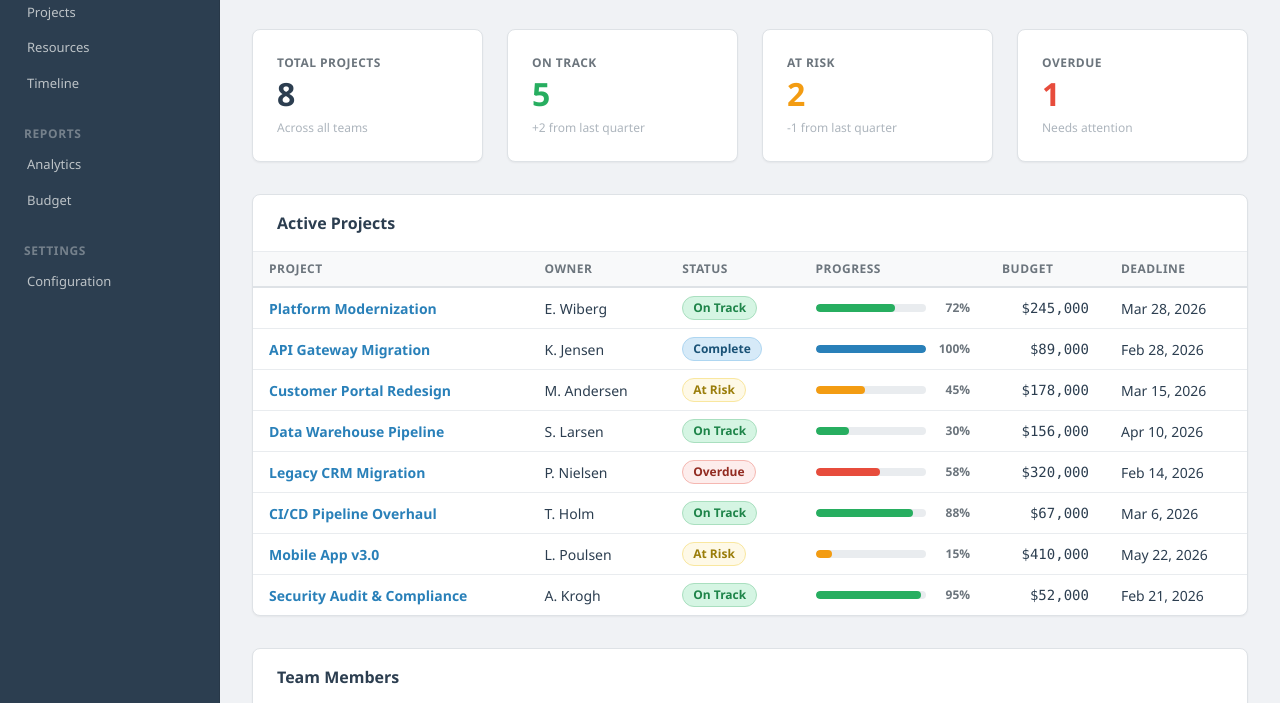
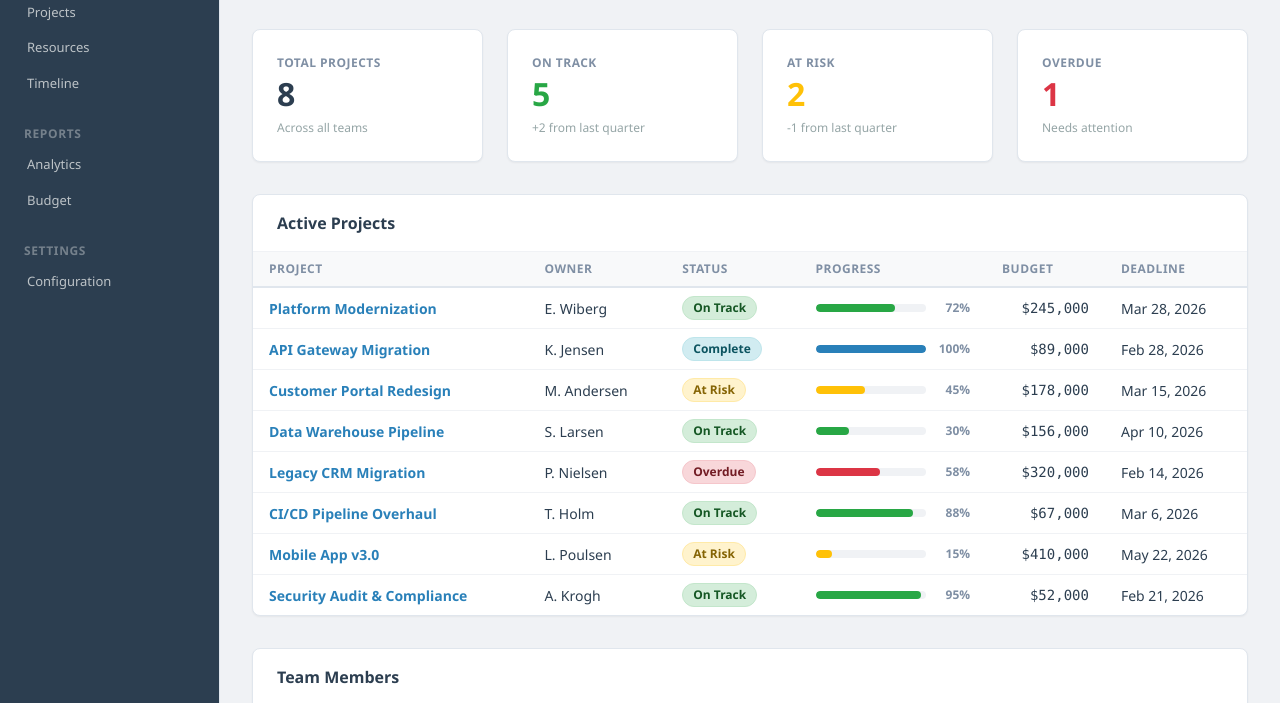
Before and after one commit to esbenwiberg/quarterly-demo, a website: page docs/index.html in a window 1280 px wide. Shown: the part 143-846 px from the top of the page. Drawn offline with Linux system fonts and the light colour scheme.

Commit message:
feat: Audit existing theme variables and hardcoded colors
Task: HIVE-20260311-544f0714

```diff
--- a/docs/styles.css
+++ b/docs/styles.css
@@ -95,7 +95,7 @@ a:hover {
   width: 34px;
   height: 34px;
   background: var(--color-primary-light);
-  border: 2px solid rgba(255, 255, 255, 0.3);
+  border: var(--border-avatar-width) solid var(--color-overlay-light);
   border-radius: var(--radius-full);
   font-size: var(--font-size-xs);
   font-weight: 600;
@@ -116,7 +116,7 @@ a:hover {
 .sidebar {
   background: var(--sidebar-bg);
   padding: var(--space-md) 0;
-  border-right: 1px solid rgba(0, 0, 0, 0.1);
+  border-right: 1px solid var(--color-border);
 }
 
 .sidebar-section-label {
@@ -145,7 +145,7 @@ a:hover {
 
 .sidebar-link:hover {
   background: var(--sidebar-hover-bg);
-  color: #ecf0f1;
+  color: var(--color-surface);
   text-decoration: none;
 }
 
@@ -327,7 +327,7 @@ a:hover {
    ================================================================ */
 .badge {
   display: inline-block;
-  padding: 2px 10px;
+  padding: var(--space-badge-py) var(--space-badge-px);
   font-size: var(--font-size-xs);
   font-weight: 600;
   border-radius: var(--radius-full);
@@ -369,7 +369,7 @@ a:hover {
 
 .progress-bar {
   flex: 1;
-  height: 8px;
+  height: var(--size-progress-bar);
   background: var(--color-border-light);
   border-radius: var(--radius-full);
   overflow: hidden;
--- a/docs/theme.css
+++ b/docs/theme.css
@@ -16,35 +16,35 @@
   --color-accent-light:     #f7b731;
 
   /* -- Status Colors ------------------------------------------ */
-  --color-success:          #27ae60;
-  --color-success-bg:       #d5f5e3;
-  --color-success-border:   #a9dfbf;
-  --color-success-text:     #1e8449;
+  --color-success:          #28a745;
+  --color-success-bg:       #d4edda;
+  --color-success-border:   #c3e6cb;
+  --color-success-text:     #155724;
 
-  --color-warning:          #f39c12;
-  --color-warning-bg:       #fef9e7;
-  --color-warning-border:   #f9e79f;
-  --color-warning-text:     #9a7d0a;
+  --color-warning:          #ffc107;
+  --color-warning-bg:       #fff3cd;
+  --color-warning-border:   #ffeaa7;
+  --color-warning-text:     #856404;
 
-  --color-danger:           #e74c3c;
-  --color-danger-bg:        #fdedec;
-  --color-danger-border:    #f5b7b1;
-  --color-danger-text:      #922b21;
+  --color-danger:           #dc3545;
+  --color-danger-bg:        #f8d7da;
+  --color-danger-border:    #f5c6cb;
+  --color-danger-text:      #721c24;
 
-  --color-info:             #3498db;
-  --color-info-bg:          #d6eaf8;
-  --color-info-border:      #aed6f1;
-  --color-info-text:        #1a5276;
+  --color-info:             #17a2b8;
+  --color-info-bg:          #d1ecf1;
+  --color-info-border:      #bee5eb;
+  --color-info-text:        #0c5460;
 
   /* -- Neutral Colors ----------------------------------------- */
   --color-bg:               #f0f2f5;
   --color-surface:          #ffffff;
   --color-surface-alt:      #f8f9fa;
-  --color-border:           #dee2e6;
-  --color-border-light:     #e9ecef;
+  --color-border:           #e0e6ed;
+  --color-border-light:     #f0f2f5;
   --color-text:             #2c3e50;
-  --color-text-secondary:   #6c757d;
-  --color-text-muted:       #adb5bd;
+  --color-text-secondary:   #7f8fa4;
+  --color-text-muted:       #95a5a6;
 
   /* -- Header ------------------------------------------------- */
   --header-bg:              var(--color-primary);
@@ -88,6 +88,13 @@
   --shadow-md:              0 2px 8px rgba(0, 0, 0, 0.08);
   --shadow-lg:              0 4px 16px rgba(0, 0, 0, 0.12);
 
+  /* -- Additional Spacing for Components ---------------------- */
+  --space-badge-py:         2px;
+  --space-badge-px:         10px;
+  --size-progress-bar:      8px;
+  --border-avatar-width:    2px;
+  --color-overlay-light:    rgba(255, 255, 255, 0.3);
+
   /* -- Transitions -------------------------------------------- */
   --transition-fast:        150ms ease;
   --transition-base:        250ms ease;
```
